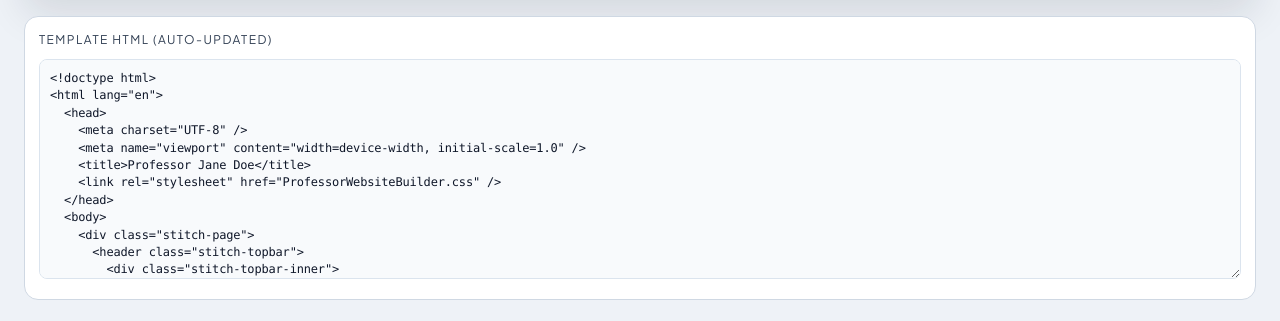
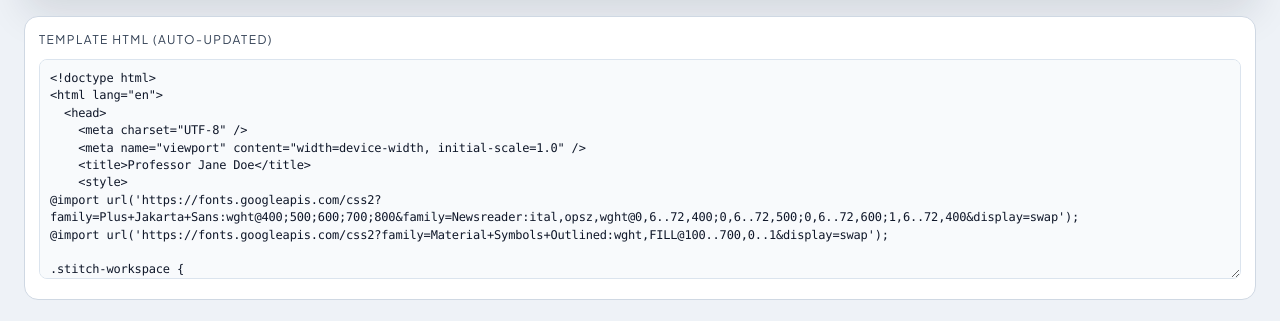
Before and after one commit to AbbasReads/CanvasX, a React (Vite) app in the folder frontend/: page / in a window 1280 px wide. Shown: the part 696-1017 px from the top of the page. Built offline with nearby package versions, Linux system fonts and the light colour scheme; the HTML template or start-up script is replaced by a standard one.

Commit message:
feat(builder): enhance side navigation with smooth scrolling and active link highlighting

```diff
--- a/frontend/src/components/builder/ProfessorWebsiteBuilder.tsx
+++ b/frontend/src/components/builder/ProfessorWebsiteBuilder.tsx
@@ -1,5 +1,6 @@
 import React, { ChangeEvent, useEffect, useMemo, useRef, useState } from 'react';
 import './ProfessorWebsiteBuilder.css';
+import templateStyles from './ProfessorWebsiteBuilder.css?raw';
 
 type PublicationItem = {
   meta: string;
@@ -130,12 +131,18 @@ function escapeHtml(value: string): string {
 }
 
 function buildTemplateHtml(data: TemplateData): string {
+  const sideNavTargets = ['biography', 'honors', 'publications', 'press'];
+  const sideNavIcons = ['person', 'military_tech', 'menu_book', 'newspaper'];
+
   const topNav = data.topNav
     .map((item) => `            <a href="#">${escapeHtml(item)}</a>`)
     .join('\n');
 
   const sideNav = data.sideNav
-    .map((item, index) => `            <a href="#${index === 0 ? 'biography' : index === 1 ? 'honors' : index === 2 ? 'publications' : 'press'}">${escapeHtml(item)}</a>`)
+    .map(
+      (item, index) =>
+        `            <a${index === 0 ? ' class="active"' : ''} href="#${sideNavTargets[index] || 'biography'}" data-target="${sideNavTargets[index] || 'biography'}"><span class="material-symbols-outlined">${sideNavIcons[index] || 'person'}</span>${escapeHtml(item)}</a>`
+    )
     .join('\n');
 
   const chips = data.chips.map((chip) => `            <span>${escapeHtml(chip)}</span>`).join('\n');
@@ -181,7 +188,9 @@ ${links}
     <meta charset="UTF-8" />
     <meta name="viewport" content="width=device-width, initial-scale=1.0" />
     <title>${escapeHtml(data.brand)}</title>
-    <link rel="stylesheet" href="ProfessorWebsiteBuilder.css" />
+    <style>
+${templateStyles}
+    </style>
   </head>
   <body>
     <div class="stitch-page">
@@ -202,7 +211,7 @@ ${topNav}
             <p>${escapeHtml(data.sideTitle)}</p>
             <p>${escapeHtml(data.sideSubtitle)}</p>
           </div>
-          <nav class="stitch-sidenav">
+          <nav class="stitch-sidenav" aria-label="Section navigation">
 ${sideNav}
           </nav>
         </aside>
@@ -322,6 +331,49 @@ ${resourceLinks}
         <div class="stitch-copyright">${escapeHtml(data.copyright)}</div>
       </footer>
     </div>
+
+    <script>
+      (() => {
+        const links = Array.from(document.querySelectorAll('.stitch-sidenav a[data-target]'));
+        const sections = links
+          .map((link) => document.getElementById(link.getAttribute('data-target') || ''))
+          .filter((section) => section instanceof HTMLElement);
+
+        if (!links.length || !sections.length) return;
+
+        const setActive = (id) => {
+          links.forEach((link) => {
+            const isActive = link.getAttribute('data-target') === id;
+            link.classList.toggle('active', isActive);
+          });
+        };
+
+        links.forEach((link) => {
+          link.addEventListener('click', (event) => {
+            event.preventDefault();
+            const targetId = link.getAttribute('data-target');
+            if (!targetId) return;
+            const target = document.getElementById(targetId);
+            if (!target) return;
+            target.scrollIntoView({ behavior: 'smooth', block: 'start' });
+            setActive(targetId);
+          });
+        });
+
+        const observer = new IntersectionObserver(
+          (entries) => {
+            const visible = entries
+              .filter((entry) => entry.isIntersecting)
+              .sort((a, b) => b.intersectionRatio - a.intersectionRatio);
+            if (!visible.length) return;
+            setActive(visible[0].target.id);
+          },
+          { threshold: [0.2, 0.4, 0.6, 0.8], rootMargin: '-15% 0px -45% 0px' }
+        );
+
+        sections.forEach((section) => observer.observe(section));
+      })();
+    </script>
   </body>
 </html>`;
 }
```
